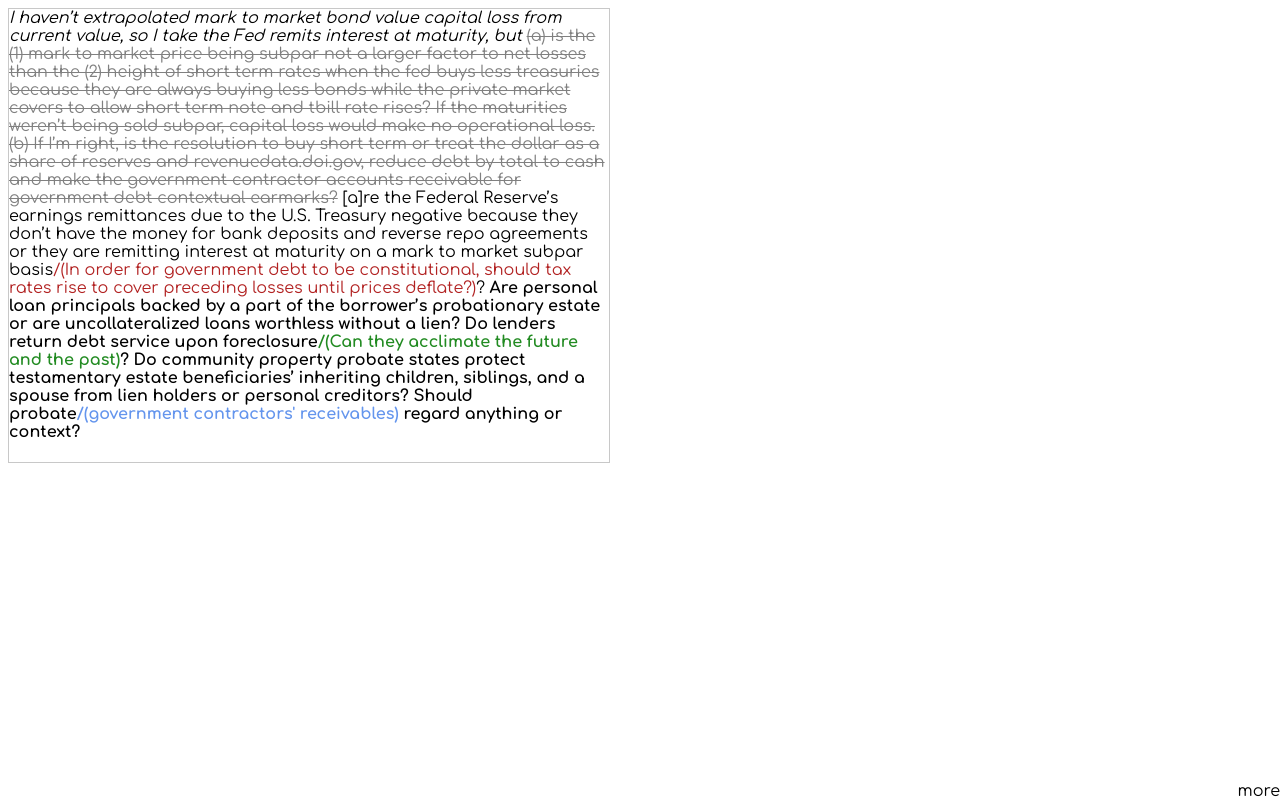
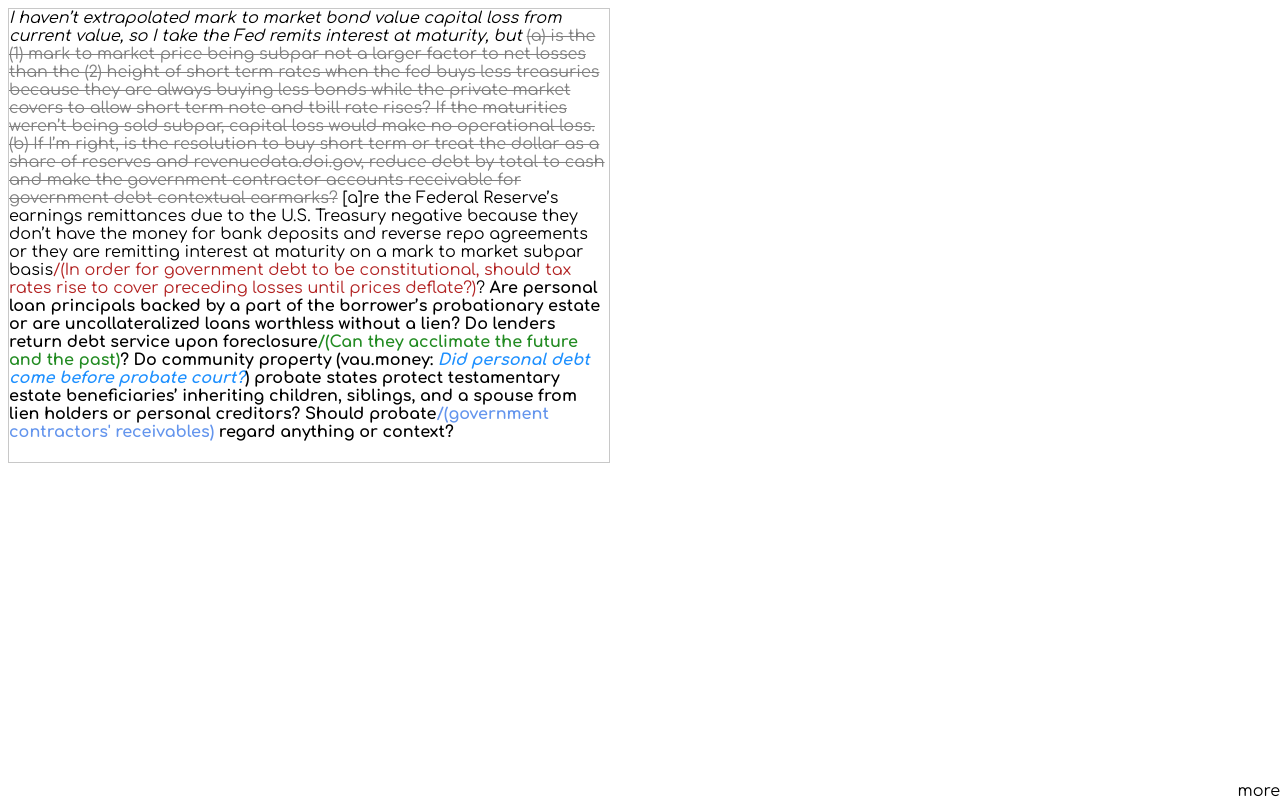
Before and after one commit to NickCarducci/tax-security-first, a React (Create React App) app: page / in a window 1280 px wide. Built offline with nearby package versions, Linux system fonts and the light colour scheme.

Commit message:
Update Basic.js

```diff
--- a/src/Basic.js
+++ b/src/Basic.js
@@ -159,9 +159,13 @@ export default class Basic extends React.Component {
           <span style={{ color: "forestgreen" }}>
             /(Can they acclimate the future and the past{/*reduce */})
           </span>
-          ? Do community property probate states protect testamentary estate
-          beneficiaries’ inheriting children, siblings, and a spouse from lien
-          holders or personal creditors? Should probate
+          ? Do community property (vau.money:{space}
+          <i style={{ color: "dodgerblue" }}>
+            Did personal debt come before probate court?
+          </i>
+          ) probate states protect testamentary estate beneficiaries’ inheriting
+          children, siblings, and a spouse from lien holders or personal
+          creditors? Should probate
           <span style={{ color: "cornflowerblue" }}>
             /(government contractors' receivables)
           </span>
```
